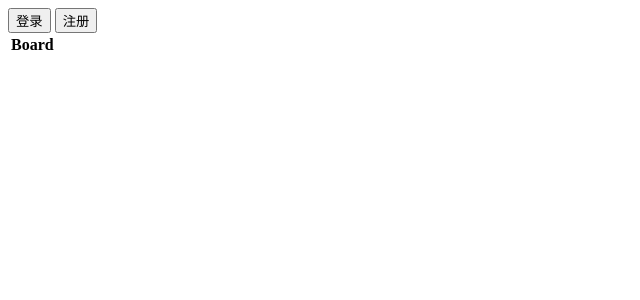
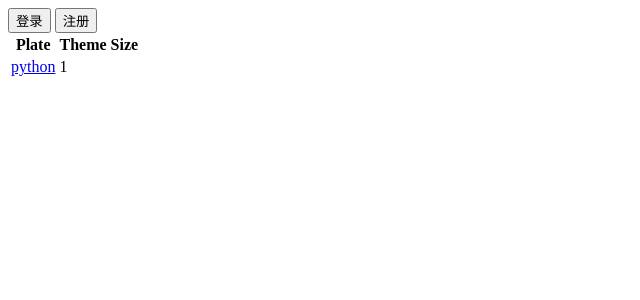
Before and after one commit to wuzy38/Forum, a Django app: page /Forum/ in a window 1280 px wide. Shown: the top 300 px of the page, without its empty margins (0-640 px from the left). Run offline with Django 3.2, Linux system fonts and the light colour scheme; lists and menus that the app fills with data are empty.

Commit message:
plate and theme

```diff
--- a/Forum/urls.py
+++ b/Forum/urls.py
@@ -25,5 +25,7 @@ urlpatterns = [
     path('Forum/test/', views.test, name='test'),
     path('Forum/', views.home, name='home'),
     path('Forum/register/', views.register, name = "register"),
-    path('Forum/login/', views.login, name = 'login')
+    path('Forum/login/', views.login, name = 'login'),
+    path('Forum/plate/<int:plate_id>', views.plate, name = 'plate'),
+    path('Forum/theme/<int:plate_id>/<int:theme_id>', views.theme, name = 'theme'),
 ]
--- a/forumapp/views.py
+++ b/forumapp/views.py
@@ -52,9 +52,12 @@ def register(request):
             return render(request, 'register.html', {'inf' : '注册成功'})
 
 
-# 主界面, 传入user变量,代表是否已经认证, 传入'boards'变量
+# 主界面, 传入当前用户user变量,代表是否已经认证, 传入'boards'变量
 def home(request):
-    return render(request, 'home.html', {'boards' : {}})
+    user = None
+    plates = [{'plate_id' : 1, 'plate_name':'python', 'plate_size' : 1}]
+    content = {'user' : user, 'plates' : plates}
+    return render(request, 'home.html', content)
     pass
 
 
@@ -69,7 +72,28 @@ def user_info(request, user_id):
 
 # 板块内部
 def plate(request, plate_id):
-    pass
+    # 如果plate_id不存在，重定向回主页
+    if False:
+        return HttpResponseRedirect('/Forum/')
+    if request.method == 'GET' :
+        # 根据plate_id获取plate_name 和对应的theme
+        plate_name = 'python'
+        themes = [{'theme_id' : 1, 'theme_name' : 'Django'}]
+        return render(request, 'plate.html', {'plate_id' : plate_id , 'plate_name' : plate_name, 'themes' : themes})
+    else:
+        # 写主题, 添加到theme表中
+        theme_content = request.POST.get('theme_content')
+        pass
 
 def theme(request, plate_id, theme_id):
-    pass
+    # 如果plate_id不存在或者plate_id下没有theme_id, 重定向回主页
+    if False:
+        return HttpResponseRedirect('/Forum/')
+    if request.method == 'GET' :
+        # 根据theme_id获取 theme的内容和对应的replys
+        theme = None
+        replys = None
+        return render(request, 'plate.html', {'theme' : theme, 'replys' : replys})
+    else:
+        # 写回复, 添加到reply表中
+        pass
--- a/templates/home.html
+++ b/templates/home.html
@@ -7,7 +7,7 @@
 
 <body>
 
-{% if user %}
+{% if not user %}
     <form method="POST">
         <button type="submit" name="login" >登录</button>
         <button type="submit" name="register" >注册</button>
@@ -16,20 +16,18 @@
 <table>
     <thead>
         <tr>
-            <th>Board</th>
+            <th>Plate</th>
+            <th>Theme Size</th>
         </tr>
     </thead>
     <tbody>
-        {% for board in boards %}
+        {% for plate in plates %}
         <tr>
             <td>
-                <a href="{% url 'board_topics' %}">{{ board.name }}</a>
+                <a href="{% url 'plate' plate.plate_id %}">{{ plate.plate_name }}</a>
             </td>
             <td >
-                {{ board.get_posts_count }}
-            </td>
-            <td >
-                {{ board.topics.count }}
+                {{ plate.plate_size }}
             </td>
         </tr>
         {% endfor %}
```
Also changed, not shown: templates/plate.html (+32 -0 lines), templates/theme.html (+32 -0 lines).
